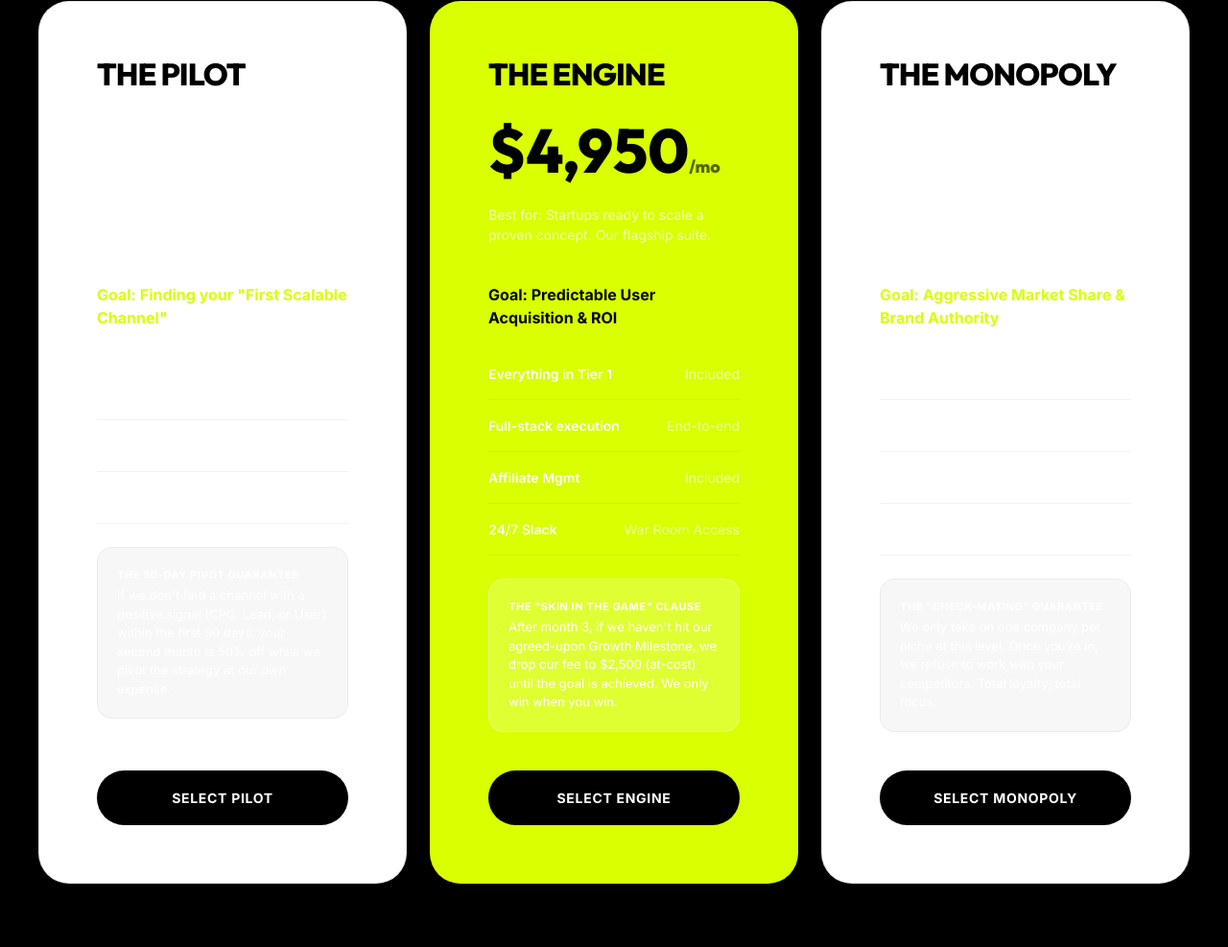
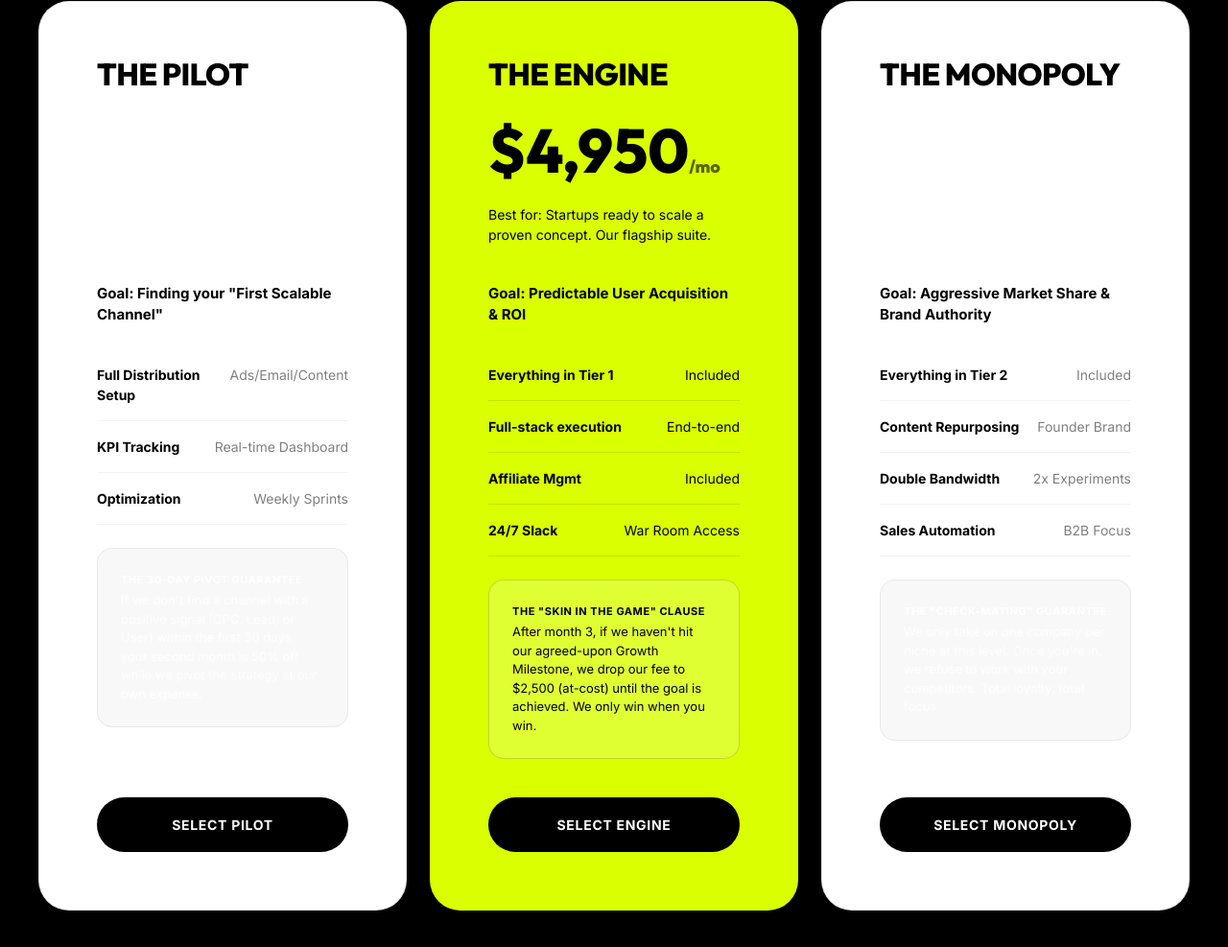
Before and after one commit to arsbux/growthstudio, a plain HTML site: page index.html in a window 1280 px wide. Shown: the part 1757-2744 px from the top of the page at 96% size. Drawn offline with Linux system fonts and the light colour scheme.

Commit message:
Fix pricing plan legibility: optimized color contrast and text visibility across all tiers

```diff
--- a/index.html
+++ b/index.html
@@ -113,7 +113,8 @@
                                 <p>Best for: Startups with a product but zero clear distribution.</p>
                             </div>
                             <div class="plan-body">
-                                <p style="font-weight: 700; margin-bottom: 20px; color: var(--accent);">Goal: Finding
+                                <p style="font-weight: 800; margin-bottom: 24px; color: black; font-size: 15px;">Goal:
+                                    Finding
                                     your
                                     "First Scalable Channel"</p>
                                 <ul>
@@ -144,7 +145,8 @@
                                 <p>Best for: Startups ready to scale a proven concept. Our flagship suite.</p>
                             </div>
                             <div class="plan-body">
-                                <p style="font-weight: 700; margin-bottom: 20px; color: black;">Goal: Predictable User
+                                <p style="font-weight: 800; margin-bottom: 24px; color: black; font-size: 15px;">Goal:
+                                    Predictable User
                                     Acquisition & ROI</p>
                                 <ul>
                                     <li>Everything in Tier 1 <span>Included</span></li>
@@ -160,8 +162,9 @@
                                 </div>
                             </div>
                             <div class="plan-footer">
-                                <a href="https://cal.com/growthstudio/discoverycall" class="btn btn-primary full-width"
-                                    style="background: black; color: white;">Select Engine</a>
+                                <a href="https://cal.com/growthstudio/discoverycall"
+                                    class="btn btn-primary full-width">Select
+                                    Engine</a>
                             </div>
                         </div>
 
@@ -173,7 +176,8 @@
                                 <p>Best for: Funded startups who want to dominate their niche.</p>
                             </div>
                             <div class="plan-body">
-                                <p style="font-weight: 700; margin-bottom: 20px; color: var(--accent);">Goal: Aggressive
+                                <p style="font-weight: 800; margin-bottom: 24px; color: black; font-size: 15px;">Goal:
+                                    Aggressive
                                     Market Share & Brand Authority</p>
                                 <ul>
                                     <li>Everything in Tier 2 <span>Included</span></li>
--- a/style.css
+++ b/style.css
@@ -521,11 +521,22 @@ h4 {
 .plan-card.featured {
     background: var(--accent);
     border-color: transparent;
+    color: black;
 }
 
 .plan-card.featured h3,
-.plan-card.featured .price {
-    color: black;
+.plan-card.featured .price,
+.plan-card.featured .plan-header p,
+.plan-card.featured .plan-body ul li,
+.plan-card.featured .plan-body ul li span,
+.plan-card.featured .guarantee-box p,
+.plan-card.featured .guarantee-box strong {
+    color: black !important;
+    opacity: 1 !important;
+}
+
+.plan-card.featured .plan-body ul li {
+    border-bottom-color: rgba(0, 0, 0, 0.1);
 }
 
 .plan-header {
@@ -536,6 +547,8 @@ h4 {
     font-size: 32px;
     margin-bottom: 16px;
     color: var(--text-dark);
+    text-transform: uppercase;
+    letter-spacing: -0.02em;
 }
 
 .plan-header p {
@@ -569,33 +582,35 @@ h4 {
 .plan-body ul li {
     padding: 16px 0;
     border-bottom: 1px solid rgba(0, 0, 0, 0.05);
-    font-weight: 600;
+    font-weight: 700;
     display: flex;
     justify-content: space-between;
     font-size: 14px;
+    color: var(--text-dark);
 }
 
 .plan-body ul li span {
-    opacity: 0.6;
-    font-weight: 400;
+    opacity: 0.5;
+    font-weight: 500;
 }
 
 .guarantee-box {
     margin-top: 24px;
-    padding: 20px;
-    background: rgba(0, 0, 0, 0.03);
+    padding: 24px;
+    background: #f8f8f8;
     border-radius: 16px;
-    border: 1px solid rgba(0, 0, 0, 0.05);
+    border: 1px solid rgba(0, 0, 0, 0.06);
 }
 
 .plan-card.featured .guarantee-box {
     background: rgba(255, 255, 255, 0.2);
-    border-color: rgba(255, 255, 255, 0.3);
+    border-color: rgba(0, 0, 0, 0.15);
 }
 
 .guarantee-box p {
     font-size: 13px;
     line-height: 1.5;
+    opacity: 0.8;
 }
 
 .guarantee-box strong {
@@ -604,6 +619,7 @@ h4 {
     text-transform: uppercase;
     font-size: 11px;
     letter-spacing: 0.05em;
+    font-weight: 900;
 }
 
 .plan-footer {
```
